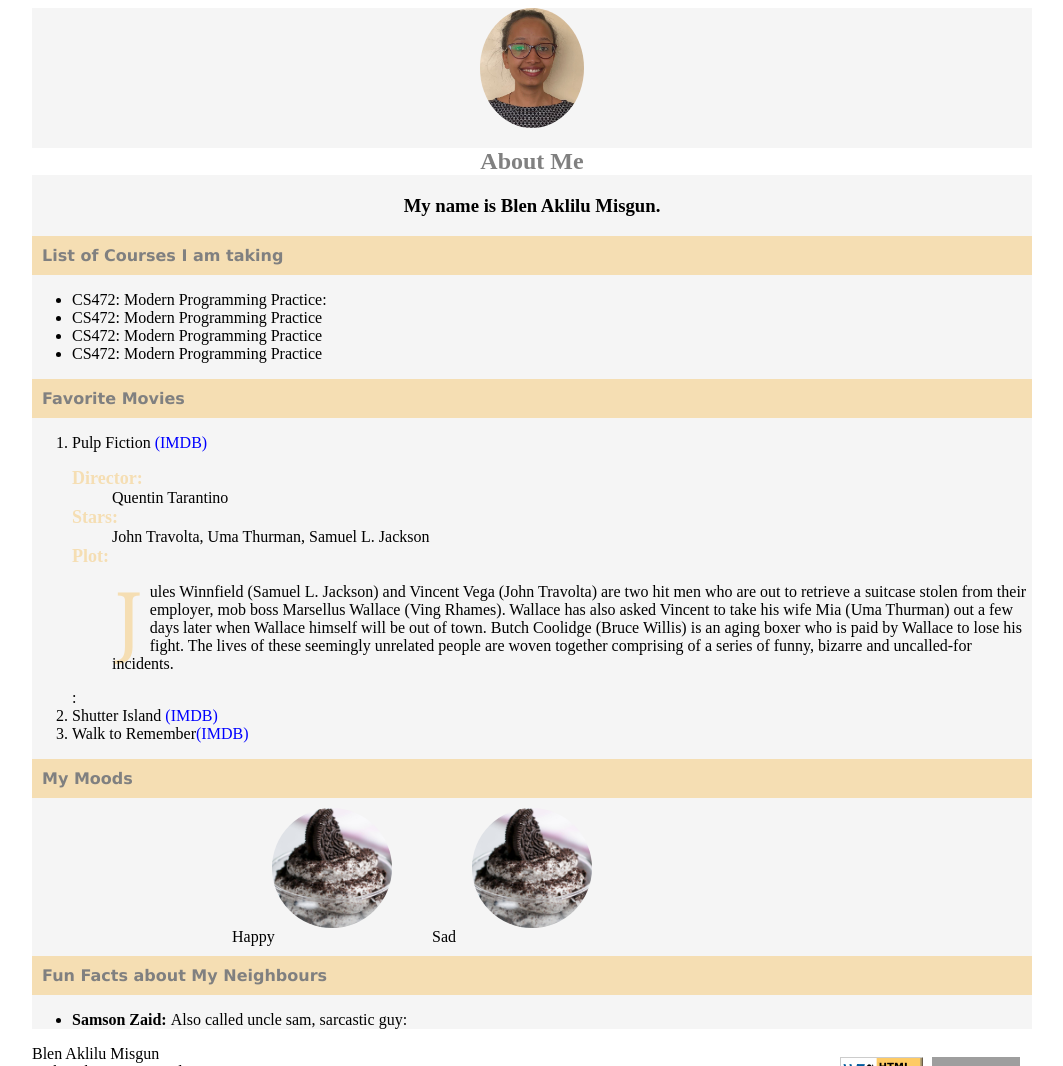
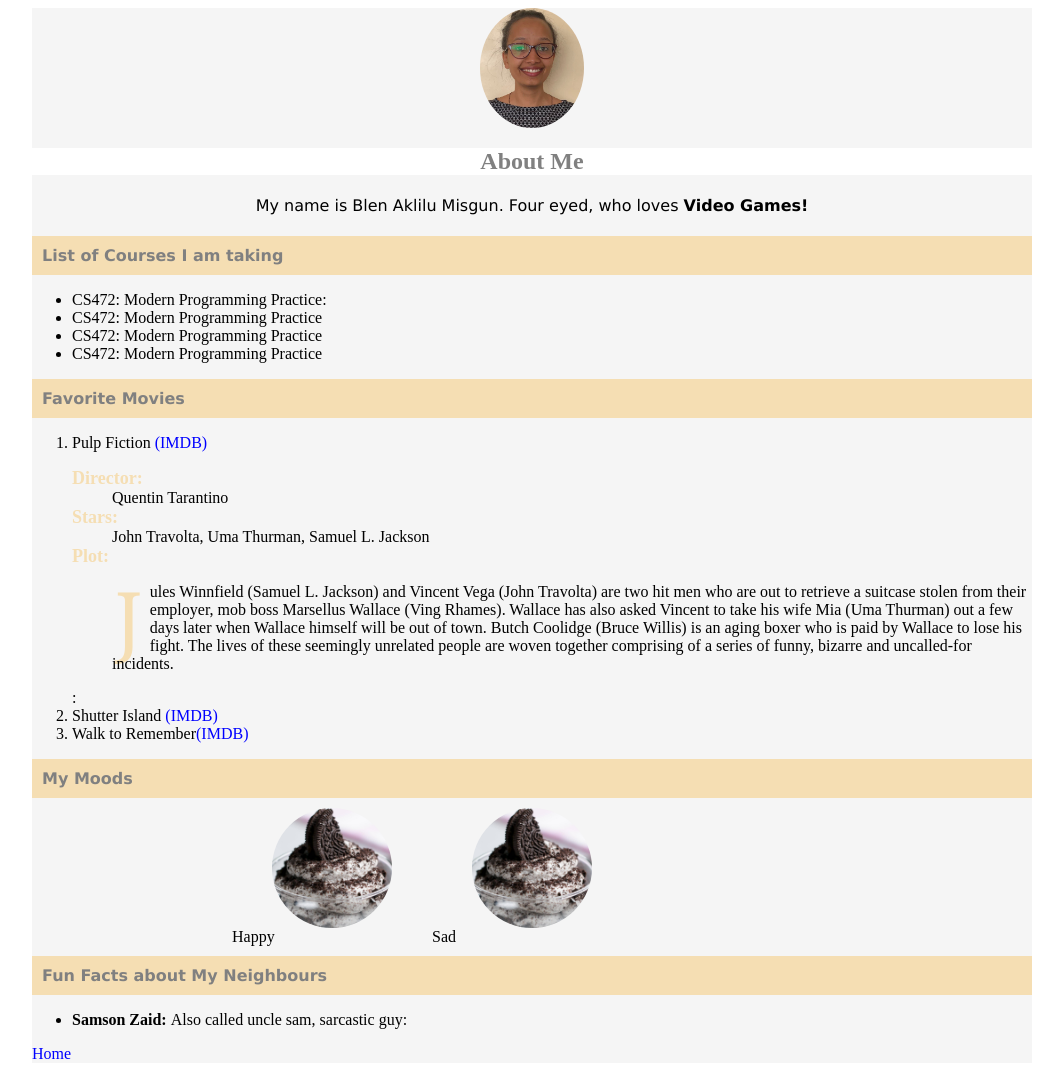
Before and after one commit to beeaklilu/beeaklilu.github.io, a plain HTML site: page about.html in a window 1280 px wide. Shown: the top 1066 px of the page, without its empty margins (108-1171 px from the left). Drawn offline with Linux system fonts and the light colour scheme; grey boxes are pictures that could not be loaded.

Commit message:
add description

```diff
--- a/about.html
+++ b/about.html
@@ -15,7 +15,7 @@
         <img class="profile" src="img/profile.jpg" alt="Avatar">
         <h2 style="text-align: center; color:gray; background-color: white;">About Me</h2>
 
-        <h3 style="text-align: center;">My name is Blen Aklilu Misgun.</h3>
+        <h4 >My name is Blen Aklilu Misgun. Four eyed, who loves <b>Video Games!</b></h4>
 
 
         <header>List of Courses I am taking</header>
@@ -74,6 +74,8 @@
                 <li><span class="bold">Samson Zaid: </span>Also called uncle sam, sarcastic guy</li>
 
             </ul>
+
+            <p><a href="index.html">Home</a></p>
           </div>
 
 
--- a/css/about.css
+++ b/css/about.css
@@ -65,3 +65,9 @@ a:visited{
 li:first-child:after{
     content: ": ";
 }
+h4{
+    text-align: center;
+    font-family: Verdana, Geneva, Tahoma, sans-serif;
+    font-size: medium;
+    font-weight: lighter;
+}
```
